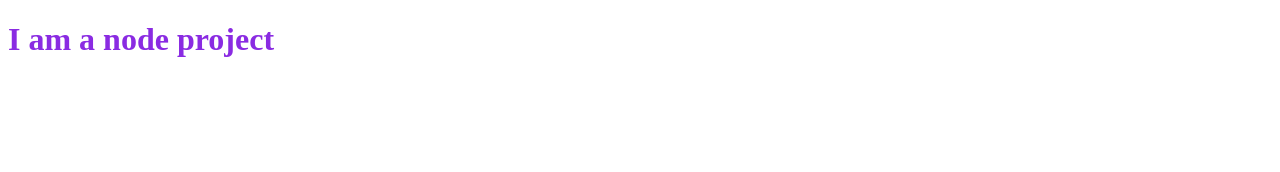
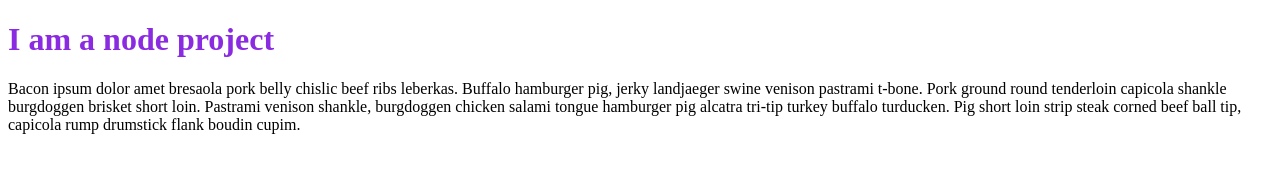
Before and after one commit to WallMonfortt/GIT, a website: page public/index.html in a window 1280 px wide. Drawn offline with Linux system fonts and the light colour scheme.

Commit message:
add one paragraph

```diff
--- a/public/index.html
+++ b/public/index.html
@@ -10,6 +10,9 @@
 
 <body>
     <h1>I am a node project</h1>
+    <p>
+        Bacon ipsum dolor amet bresaola pork belly chislic beef ribs leberkas. Buffalo hamburger pig, jerky landjaeger swine venison pastrami t-bone. Pork ground round tenderloin capicola shankle burgdoggen brisket short loin. Pastrami venison shankle, burgdoggen chicken salami tongue hamburger pig alcatra tri-tip turkey buffalo turducken. Pig short loin strip steak corned beef ball tip, capicola rump drumstick flank boudin cupim.
+    </p>
 </body>
 
 </html>
```
